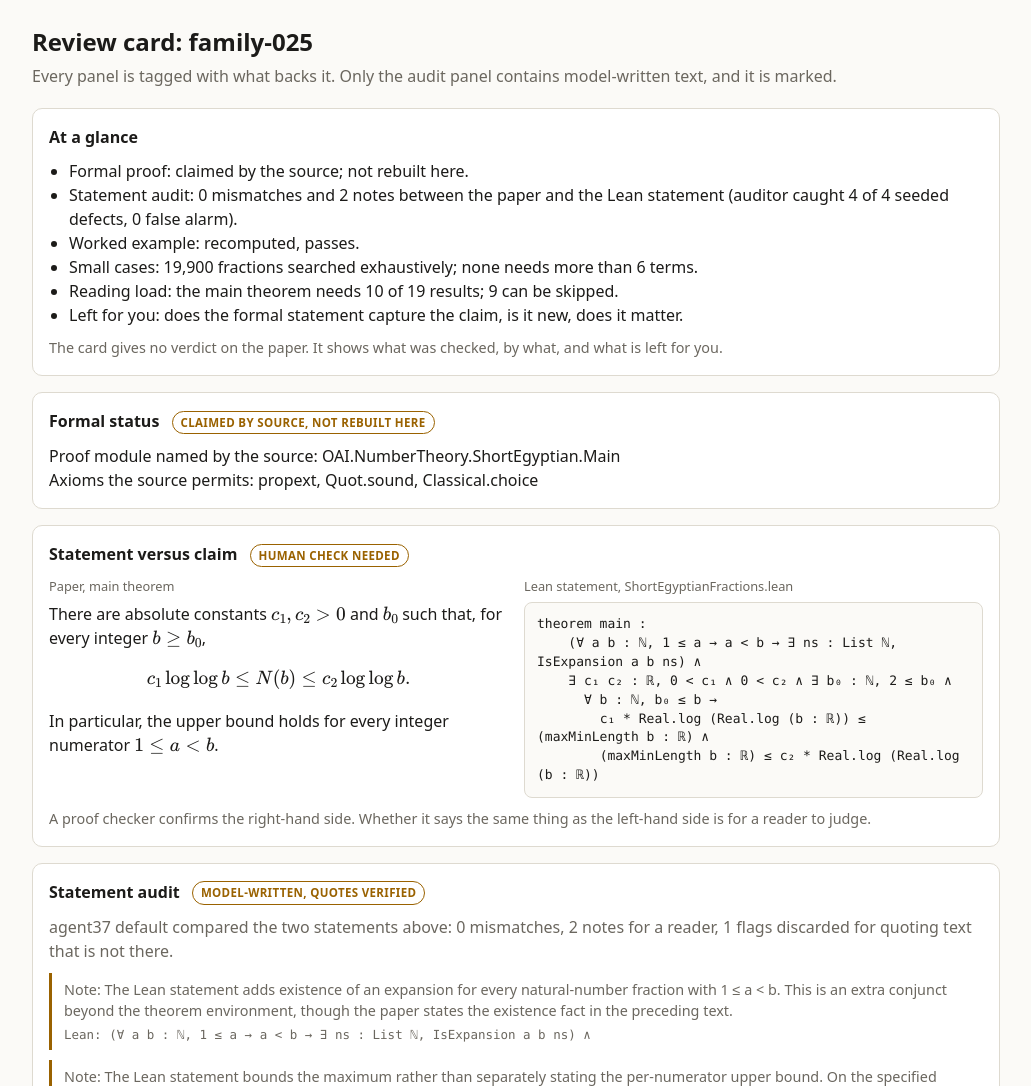
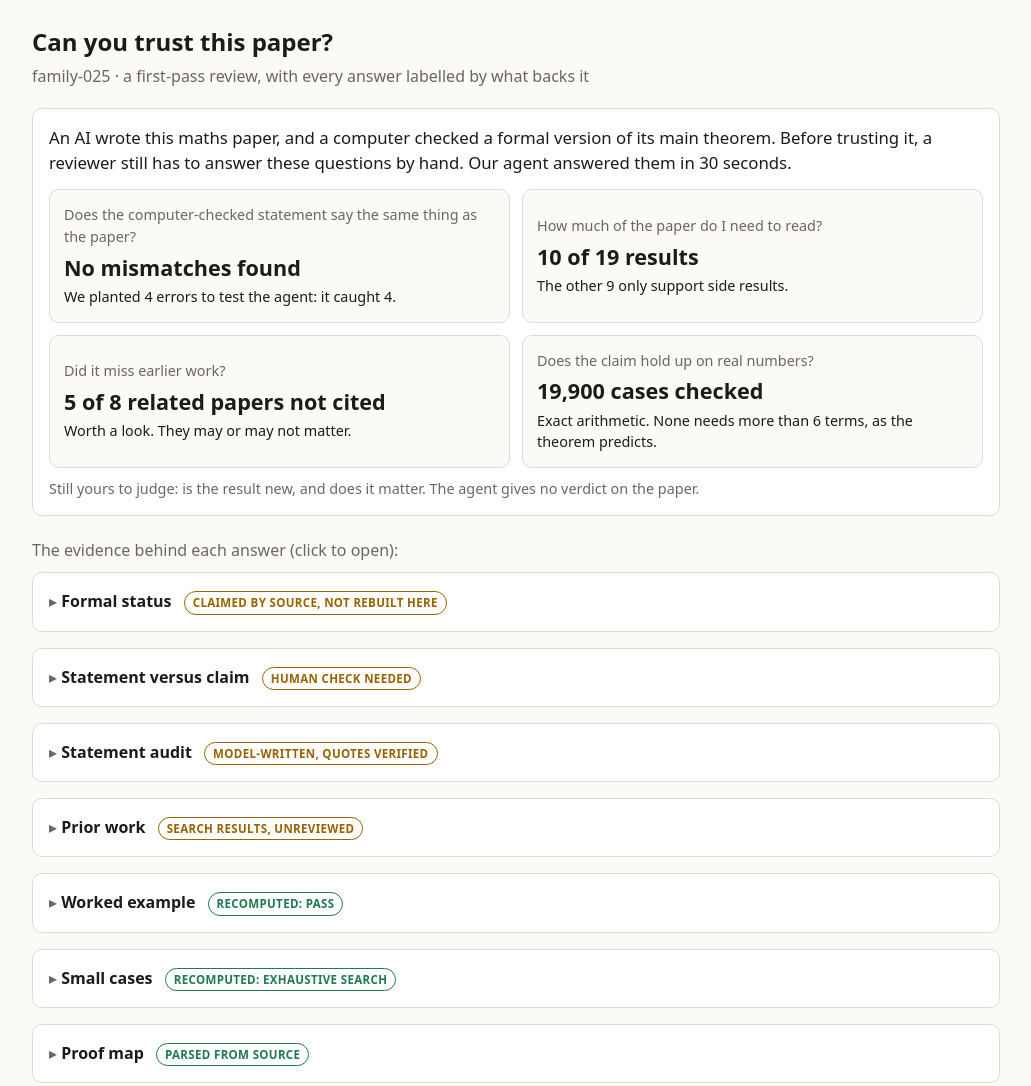
Before and after one commit to Elmdin/OpenMath, a plain HTML site: page web/index.html in a window 1280 px wide. Shown: the top 1086 px of the page, without its empty margins (124-1155 px from the left). Drawn offline with nearby package versions, Linux system fonts and the light colour scheme.

Commit message:
feat: lead the card with four plain questions and fold the evidence

```diff
--- a/web/index.html
+++ b/web/index.html
@@ -37,6 +37,20 @@
   select { font:inherit; padding:2px 6px; }
   #detail { margin-top:12px; }
   .sum { font-variant-numeric:tabular-nums; font-size:1.1rem; }
+  .lede { font-size:1.05rem; margin:0 0 14px; }
+  .tiles { display:grid; grid-template-columns:1fr 1fr; gap:12px; }
+  @media (max-width:720px) { .tiles { grid-template-columns:1fr; } }
+  .tile { border:1px solid var(--line); border-radius:10px; padding:14px; cursor:pointer; background:var(--bg); text-align:left; font:inherit; color:inherit; }
+  .tile:hover { border-color:var(--spine); }
+  .tile .q { color:var(--muted); font-size:.9rem; }
+  .tile .a { font-size:1.35rem; font-weight:650; margin:4px 0 2px; }
+  .tile .d { font-size:.9rem; }
+  details > summary { cursor:pointer; list-style:none; }
+  details > summary::-webkit-details-marker { display:none; }
+  details > summary h2 { display:inline; margin:0; }
+  details > summary::before { content:"▸ "; color:var(--muted); }
+  details[open] > summary::before { content:"▾ "; }
+  details[open] > summary { margin-bottom:12px; }
   .flag { border-left:3px solid var(--warn); padding:6px 0 6px 12px; margin:10px 0; }
   .flag.mismatch { border-left-color:var(--bad); }
   .flag .q { color:var(--muted); font:12.5px/1.45 ui-monospace, Menlo, monospace; white-space:pre-wrap; margin-top:4px; }
@@ -53,14 +67,16 @@
 </head>
 <body>
 <main>
-  <h1>Review card: <span id="paper"></span></h1>
-  <p class="sub">Every panel is tagged with what backs it. Only the audit panel contains model-written text, and it is marked.</p>
+  <h1>Can you trust this paper?</h1>
+  <p class="sub"><span id="paper"></span> · a first-pass review, with every answer labelled by what backs it</p>
 
-  <section>
-    <h2>At a glance</h2>
-    <ul id="glance" style="margin:0; padding-left:20px"></ul>
-    <p class="note">The card gives no verdict on the paper. It shows what was checked, by what, and what is left for you.</p>
+  <section id="hero">
+    <p class="lede">An AI wrote this maths paper, and a computer checked a formal version of its main theorem.
+      Before trusting it, a reviewer still has to answer these questions by hand. Our agent answered them in <span id="secs">seconds</span>.</p>
+    <div class="tiles" id="tiles"></div>
+    <p class="note">Still yours to judge: is the result new, and does it matter. The agent gives no verdict on the paper.</p>
   </section>
+  <p class="sub" style="margin:22px 0 10px">The evidence behind each answer (click to open):</p>
 
   <section>
     <h2>Formal status <span id="status-rung" class="rung"></span></h2>
@@ -99,14 +115,14 @@
     <p class="note">Recomputed here in exact rational arithmetic: distinct denominators, each at least 2, summing to the target.</p>
   </section>
 
-  <section>
+  <section id="cases-section">
     <h2>Small cases <span class="rung r-ok">recomputed: exhaustive search</span></h2>
     <p class="sub" style="margin-bottom:10px" id="explore-sum"></p>
     <table id="explore"><thead><tr><th>cups needed</th><th>first b that needs them</th><th>hardest fraction there</th><th>log log b</th></tr></thead><tbody></tbody></table>
     <p class="note">This is the quantity the theorem bounds, computed exactly for small b. It illustrates the claim and does not test it: the theorem only speaks about b beyond an unstated threshold.</p>
   </section>
 
-  <section>
+  <section id="map-section">
     <h2>Proof map <span class="rung r-ok">parsed from source</span></h2>
     <p class="sub" style="margin-bottom:10px">
       What does <select id="root"></select> actually depend on?
@@ -205,18 +221,30 @@
     $('explore').tBodies[0].append(tr);
   }
 
-  // At a glance
-  const glance = [
-    f ? 'Formal proof: ' + (f.rebuilt_here ? 'compiled here.' : 'claimed by the source; not rebuilt here.') : 'No formal statement published.',
-    au ? 'Statement audit: ' + au.original.flags.filter((x) => x.severity === 'mismatch').length + ' mismatches and ' +
-      au.original.flags.filter((x) => x.severity !== 'mismatch').length + ' notes between the paper and the Lean statement (auditor caught ' +
-      au.caught + ' of ' + au.total + ' seeded defects, ' + (au.controls - au.controls_clean) + ' false alarm).' : 'Statement audit: not run yet.',
-    'Worked example: ' + (c.ok ? 'recomputed, passes.' : 'recomputed, FAILS.'),
-    'Small cases: ' + ex.cases.toLocaleString() + ' fractions searched exhaustively; none needs more than ' + ex.firsts[ex.firsts.length - 1].worst + ' terms.',
-    'Reading load: the main theorem needs ' + card.spine.length + ' of ' + nodes.size + ' results; ' + (nodes.size - card.spine.length) + ' can be skipped.',
-    'Left for you: does the formal statement capture the claim, is it new, does it matter.',
+  // Headline answers
+  const mism = au ? au.original.flags.filter((x) => x.severity === 'mismatch').length : null;
+  const uncited = window.PRIOR ? window.PRIOR.hits.filter((x) => !x.cited_by_paper).length : null;
+  const tiles = [
+    { to: 'audit-section', q: 'Does the computer-checked statement say the same thing as the paper?',
+      a: au ? (mism === 0 ? 'No mismatches found' : mism + ' mismatch' + (mism > 1 ? 'es' : '') + ' flagged') : 'Not checked yet',
+      d: au ? 'We planted ' + au.total + ' errors to test the agent: it caught ' + au.caught + '.' : 'Run the audit to fill this in.' },
+    { to: 'map-section', q: 'How much of the paper do I need to read?',
+      a: card.spine.length + ' of ' + nodes.size + ' results',
+      d: 'The other ' + (nodes.size - card.spine.length) + ' only support side results.' },
+    { to: 'prior-section', q: 'Did it miss earlier work?',
+      a: uncited == null ? 'Not searched yet' : uncited + ' of ' + window.PRIOR.hits.length + ' related papers not cited',
+      d: 'Worth a look. They may or may not matter.' },
+    { to: 'cases-section', q: 'Does the claim hold up on real numbers?',
+      a: ex.cases.toLocaleString() + ' cases checked',
+      d: 'Exact arithmetic. None needs more than ' + ex.firsts[ex.firsts.length - 1].worst + ' terms, as the theorem predicts.' },
   ];
-  for (const line of glance) $('glance').append(el('li', null, line));
+  for (const t of tiles) {
+    const b = el('button', 'tile');
+    b.append(el('div', 'q', t.q), el('div', 'a', t.a), el('div', 'd', t.d));
+    b.onclick = () => { const s = $(t.to); const d = s && s.querySelector('details'); if (d) { d.open = true; s.scrollIntoView({ behavior: 'smooth' }); } };
+    $('tiles').append(b);
+  }
+  if (au) $('secs').textContent = Math.round(au.seconds) + ' seconds';
 
   // Proof map
   const roots = card.map.nodes.filter((n) => n.kind === 'theorem' || n.kind === 'corollary');
@@ -270,6 +298,14 @@
   }
   $('root').onchange = () => { selected = null; render(); };
   render();
+
+  for (const s of document.querySelectorAll('main > section:not(#hero)')) {
+    const h2 = s.querySelector('h2');
+    const d = el('details'), sum = el('summary');
+    sum.append(h2);
+    d.append(sum, ...Array.from(s.childNodes));
+    s.append(d);
+  }
 })();
 </script>
 </body>
```
